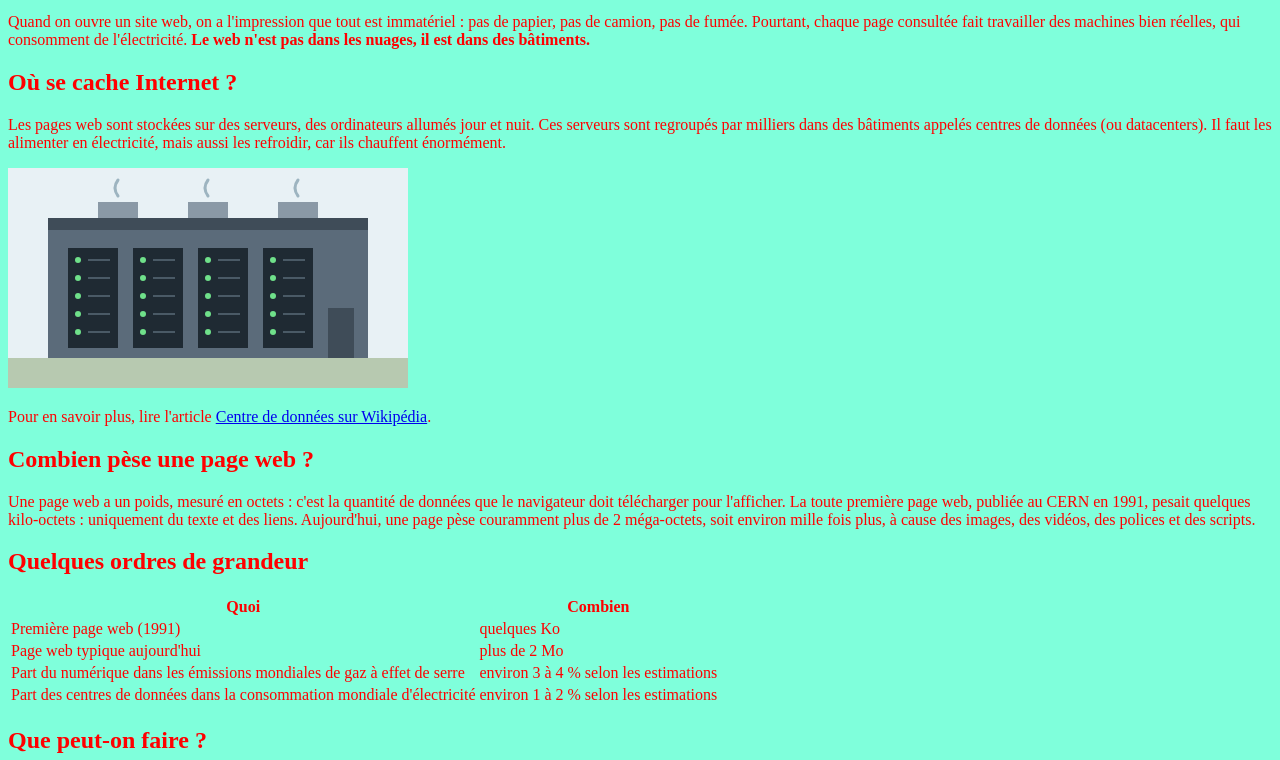
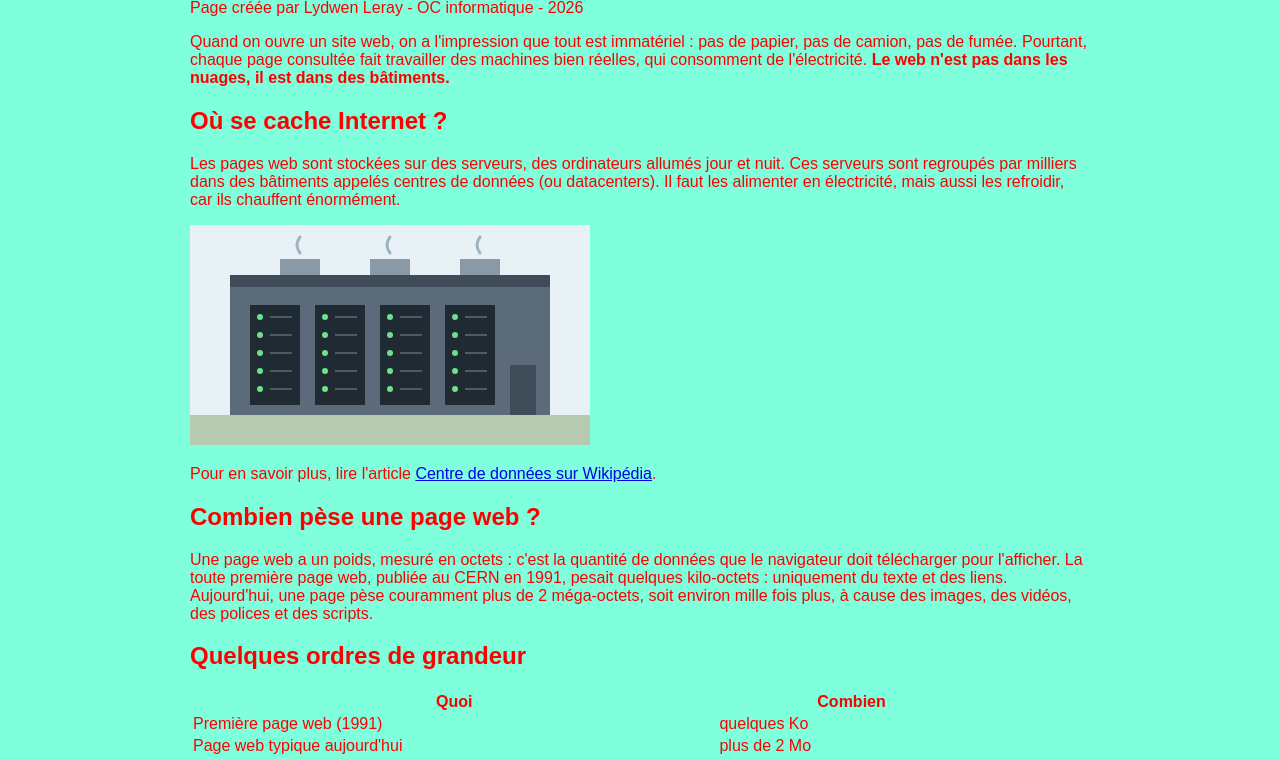
Before and after one commit to Lydwen08/tp-durability, a plain HTML site: page index.html in a window 1280 px wide. Shown: the part 101-861 px from the top of the page. Drawn offline with Linux system fonts and the light colour scheme.

Commit message:
J'ai rajouté des marches, changé la taille des en-tête et pied de page J'ai changé la taille que prend le texte sur l'écran J'ai aussi changé la police d'écriture comme j'avais oublié de le faire avant

```diff
--- a/style.css
+++ b/style.css
@@ -1,6 +1,10 @@
 /* Feuille de style de la page « Le poids caché du web » */
 body {
+    font-family: Arial, Helvetica, sans-serif;
     color: #ff0000;
     background-color: rgb(127, 255, 219);
     line-height: 1,75cm;
+    max-width: 900px;
+    margin: 0 auto;
+    padding: 20px;
 }
```
